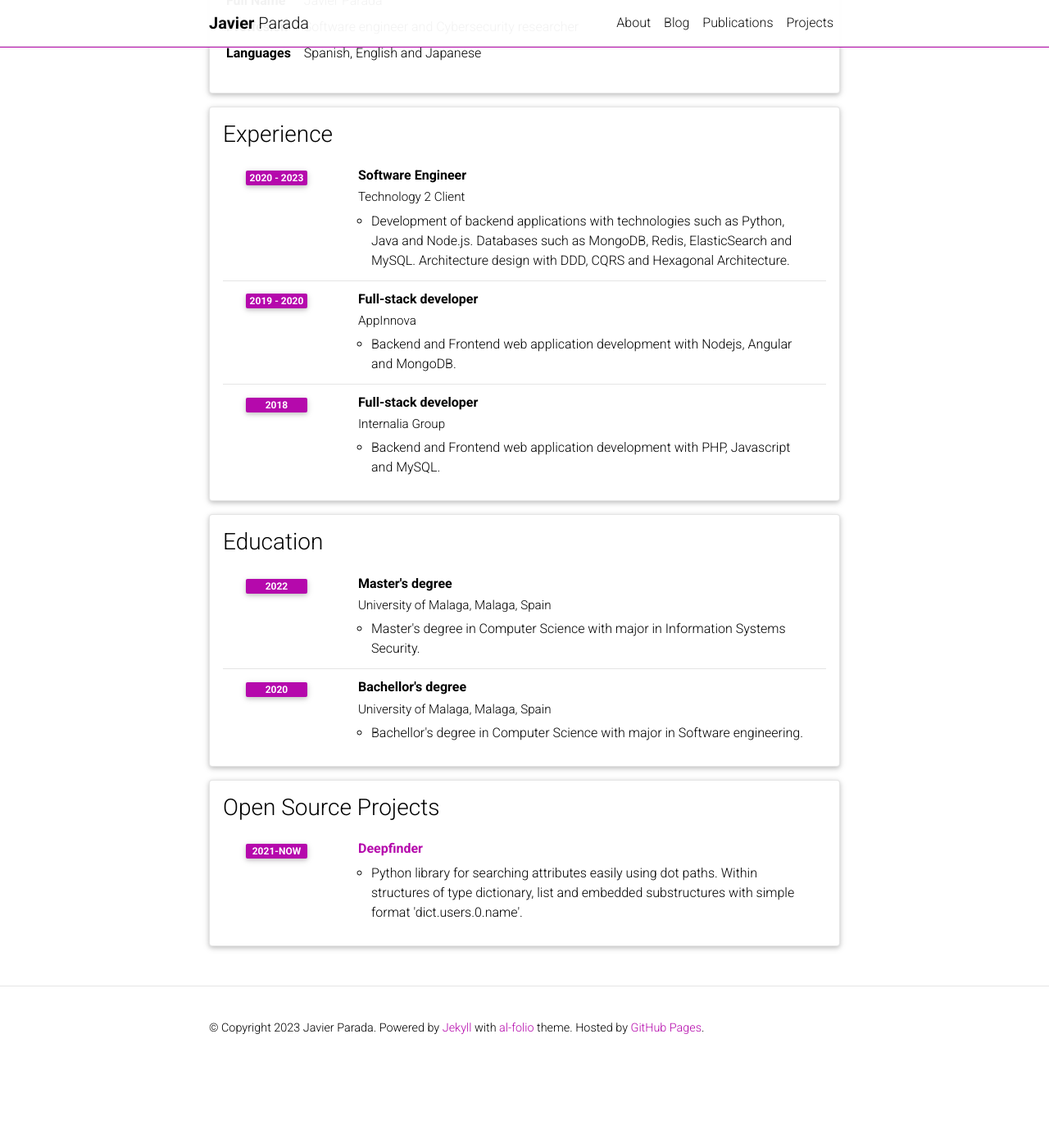
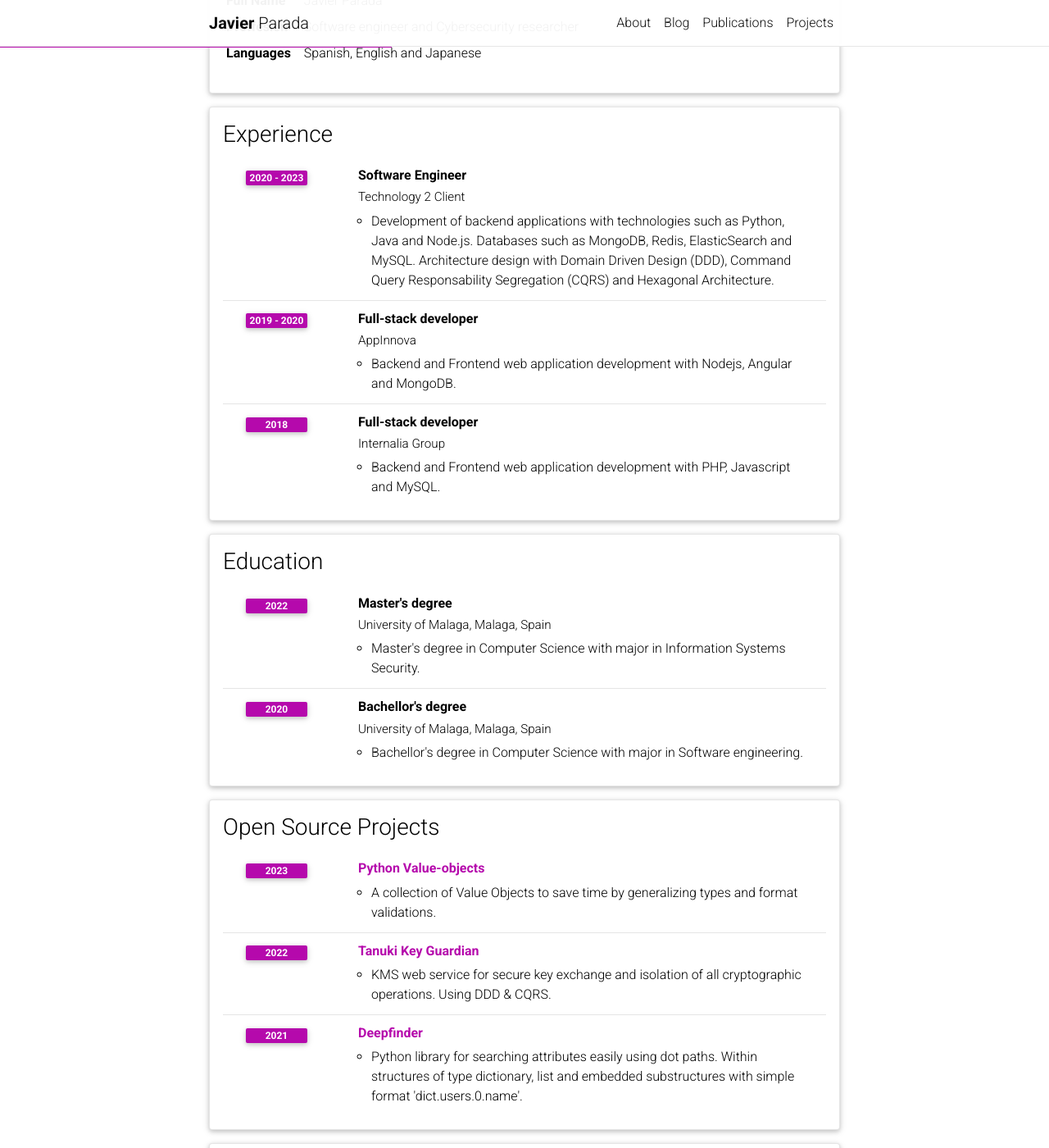
Before and after one commit to jparadadev/jparadadev.github.io, a Jekyll site: the page built from _pages/cv.md, in a window 1280 px wide and 1400 px high, scrolled down 263 px. Shown: the whole window at 82% size. Built offline with Jekyll 4.4.1, drawn with Linux system fonts in a browser that asks for light colours; comment, search, counter and statistics services are not loaded; a style sheet for code colours, icons or effects is not loaded; before the commit the page ends 1567 px from its top, so only the background shows below that; some of the changed text lies outside the part shown.

Commit message:
update cv

```diff
--- a/_data/cv.yml
+++ b/_data/cv.yml
@@ -16,7 +16,7 @@
       year: 2020 - 2023
       description: >
         Development of backend applications with technologies such as Python, Java and Node.js. Databases such as MongoDB, Redis, ElasticSearch and MySQL.
-        Architecture design with DDD, CQRS and Hexagonal Architecture.
+        Architecture design with Domain Driven Design (DDD), Command Query Responsability Segregation (CQRS) and Hexagonal Architecture.
     - title: Full-stack developer
       institution: AppInnova
       year: 2019 - 2020
@@ -43,20 +43,32 @@
 - title: Open Source Projects
   type: time_table
   contents:
-    - title: <a href="https://github.com/jparadadev/deepfinder.py">Deepfinder</a>
-      year: 2021-now
+    - title: <a href="https://pypi.org/project/pyvalueobjects/">Python Value-objects</a>
+      year: 2023
+      description: A collection of Value Objects to save time by generalizing types and format validations.
+
+    - title: <a href="https://github.com/jparadadev/tanuki-key-guardian">Tanuki Key Guardian</a>
+      year: 2022
+      description: KMS web service for secure key exchange and isolation of all cryptographic operations. Using DDD & CQRS.
+
+    - title: <a href="https://pypi.org/project/deepfinder/">Deepfinder</a>
+      year: 2021
       description: Python library for searching attributes easily using dot paths. Within structures of type dictionary, list and embedded substructures with simple format 'dict.users.0.name'.
 
-# - title: Honors and Awards
-#   type: time_table
-#   contents:
-#     - year: 1921
-#       items:
-#         - Nobel Prize in Physics
-#         - Matteucci Medal
-#     - year: 2029
-#       items:
-#         - Max Planck Medal
+- title: Honors and Awards
+  type: time_table
+  contents:
+    - year: 2023
+      items:
+        - Honor's Registration qualification in "Industrial and Cyber-physical Systems Security" for Information Systems Security Master's degree.
+    - year: 2020
+      items:
+        - Publication of my Bachellor's thesis of Software engineering degree in the official repository of the University of Malaga.
+    - year: 2018
+      items:
+        - Honor's Registration qualification in "Videogame programming" for Software Engineering degree.
+
+
 #
 # - title: Academic Interests
 #   type: nested_list
```
